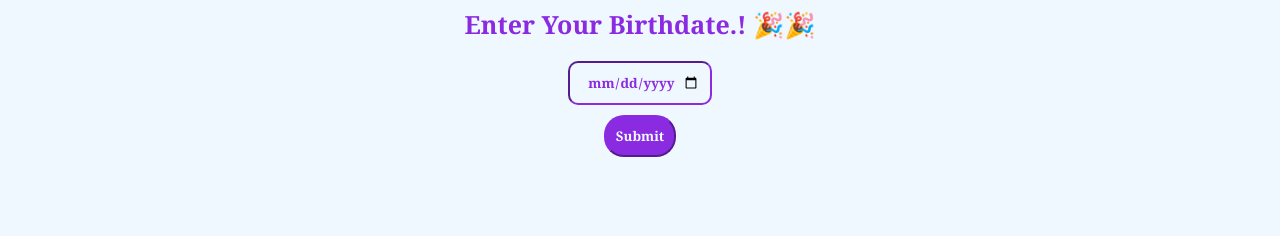
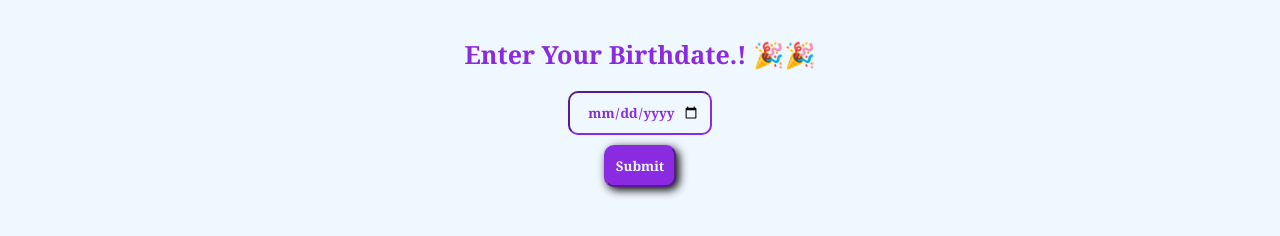
Before and after one commit to patildeep07/palindrome-birthday, a plain HTML site: page index.html in a window 1280 px wide. In both pictures the pointer is over the button "Submit". Shown: the part 66-302 px from the top of the page. Drawn offline with Linux system fonts and the light colour scheme.

Commit message:
updated style.css

```diff
--- a/style.css
+++ b/style.css
@@ -18,6 +18,7 @@ h1 {
     display: block;
     margin-left: auto;
     margin-right: auto;
+    margin-top: 30px;
     max-width: 80%;
     width: fit-content;
 }
@@ -39,10 +40,18 @@ label, input, button {
 }
 
 button {
-    border-radius: 20px;
+    border-radius: 10px;
     background-color: blueviolet;
     color: aliceblue;
 
+}
+
+button:hover {
+    border-radius: 10px;
+    background-color: blueviolet;
+    color: aliceblue;
+    box-shadow: 3px 3px 10px black;
+    transition: all 0.6s ease;
 }
 
 #output-div {
```
Also changed, not shown: 1 other file.
